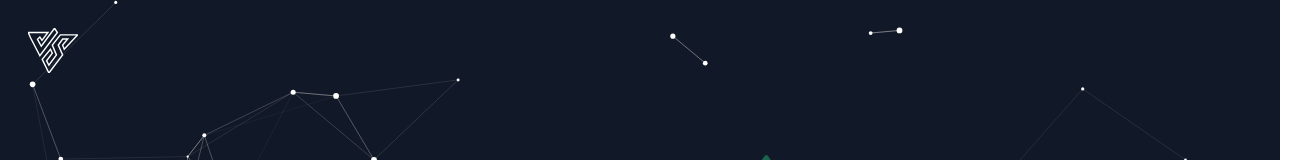
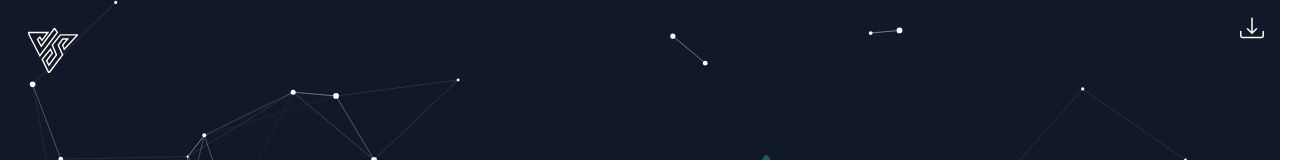
Before and after one commit to jimil222/Personal-Portfolio, a React (Vite) app in the folder Frontend/: page / in a window 1280 px wide. Shown: the top 160 px of the page, 1308 px wide, since content can reach past the window. Built offline with nearby package versions, Linux system fonts and the light colour scheme.

Commit message:
Added icon for downloading cv

```diff
--- a/Frontend/src/Modules/Heromodule.jsx
+++ b/Frontend/src/Modules/Heromodule.jsx
@@ -20,6 +20,8 @@ import { SiExpress } from "react-icons/si"
 import 'animate.css';
 import SkillsSection from './Skillsection';
 import ProjectDisplay from './ProjectDisplay';
+import { BsDownload } from "react-icons/bs"
+import { FiDownload } from "react-icons/fi";
 import ContactForm from './ContactForm';
 
 const Heromodule = () => {
@@ -40,6 +42,17 @@ const Heromodule = () => {
         <section className='flex flex-col justify-between h-screen'>
           <header className='flex justify-between w-full px-4 mt-4 max-w-screen-xl mx-auto'>
             <Logo />
+            <div className="relative group cursor-pointer">
+              <a href="https://drive.google.com/file/d/1-XvlYSZyoXYSH4t18vyHKnRzyJ3ONgmk/view?usp=sharing" target="_blank" rel="noopener noreferrer">
+                <BsDownload className="z-10 text-2xl cursor-pointer" />
+              </a>
+              <p className="absolute bottom-[-15px] left-1/2 transform -translate-x-1/2 opacity-0 group-hover:opacity-100 group-focus:opacity-100 bg-white text-black text-xs sm:text-sm py-1 px-3 rounded-lg shadow-lg transition-opacity duration-200 whitespace-nowrap">
+                <a href="https://drive.google.com/file/d/1-XvlYSZyoXYSH4t18vyHKnRzyJ3ONgmk/view?usp=sharing" target="_blank" rel="noopener noreferrer">
+                  Download CV</a>
+              </p>
+            </div>
+
+
           </header>
           <div className='flex -mt-10 relative'>
             <div className='w-full h-full max-w-5xl mx-auto overflow-hidden'>
@@ -89,8 +102,8 @@ const Heromodule = () => {
             <Latestworks onClick={scrollToProjectDisplay} />
           </div>
         </section>
-          {
-            showpopups&&<div className="popupdiv fixed inset-0 bg-opacity-50 flex items-center justify-center p-4 z-50">
+        {
+          showpopups && <div className="popupdiv fixed inset-0 bg-opacity-50 flex items-center justify-center p-4 z-50">
             <div className="w-full max-w-lg bg-gray-800 text-white rounded-lg shadow-lg ">
               <div className="flex flex-row items-center justify-between space-y-0 pb-2 border-b border-gray-700 p-4">
                 <h2 className="text-xl sm:text-2xl font-bold">About Me</h2>
@@ -151,7 +164,7 @@ const Heromodule = () => {
               </div>
             </div>
           </div>
-          }
+        }
       </div>
       <div ref={projectDisplayRef} className="min-h-screen w-screen m-0 p-0">
         <ProjectDisplay />
```
